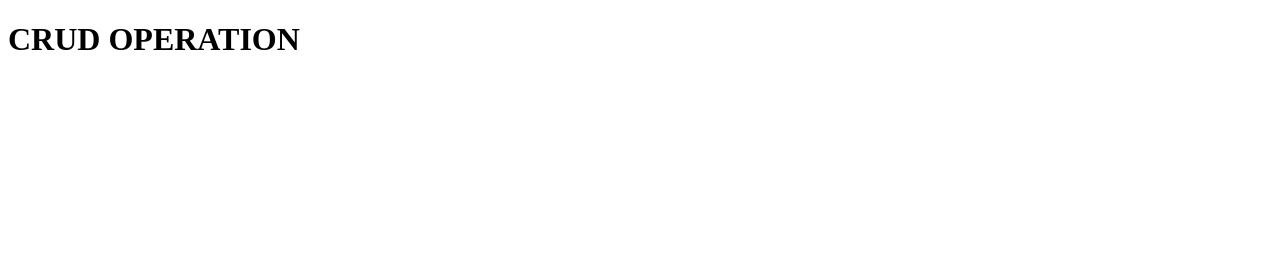
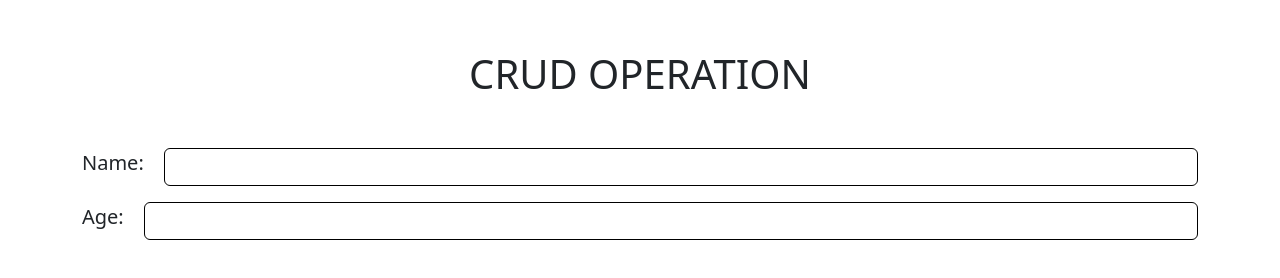
Before and after one commit to md-azmi-siddique/crud_operation, a plain HTML site: page index.html in a window 1280 px wide. Drawn offline with nearby package versions, Linux system fonts and the light colour scheme.

Commit message:
two input box added

```diff
--- a/index.html
+++ b/index.html
@@ -3,11 +3,25 @@
 <head>
     <meta charset="UTF-8">
     <meta name="viewport" content="width=device-width, initial-scale=1.0">
-    <title>Document</title>
+    <title>CRUD OPERATION</title>
+    <link href="https://cdn.jsdelivr.net/npm/bootstrap@5.3.2/dist/css/bootstrap.min.css" rel="stylesheet" integrity="sha384-T3c6CoIi6uLrA9TneNEoa7RxnatzjcDSCmG1MXxSR1GAsXEV/Dwwykc2MPK8M2HN" crossorigin="anonymous">
+    <link rel="stylesheet" href="style.css">
 </head>
 <body>
     <div class="container">
         <h1>CRUD OPERATION</h1>
+        <div id="inputBox">
+            <div class="d-flex flex-row mb-3 userInputBox" id="nameInput">
+                <label for="" class="form-label">Name: </label>
+                <input type="text" class="form-control" id="" placeholder="">
+            </div>
+
+            <div class="d-flex flex-row mb-3 userInputBox" id="nameInput">
+                <label for="" class="form-label">Age: </label>
+                <input type="text" class="form-control" id="" placeholder="">
+            </div>
+        </div>
+
     </div>
 </body>
 </html>
--- /dev/null
+++ b/style.css
@@ -0,0 +1,13 @@
+h1{
+    margin-top: 50px;
+    text-align: center;
+}
+
+#inputBox{
+    margin-top: 50px;
+    font-size: 20px;
+}
+.form-control{
+    margin-left: 20px;
+    border-color: black;
+}
```
